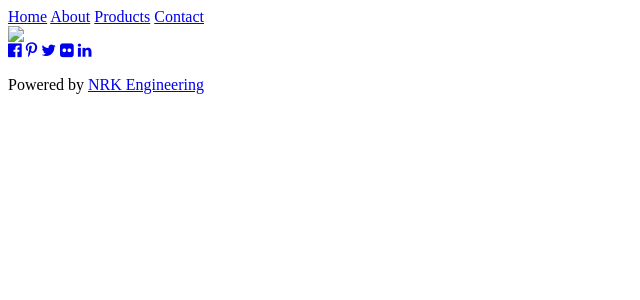
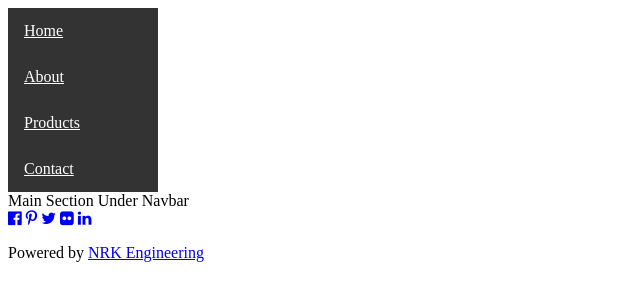
Before and after one commit to NRKEngineering/NRKEngWeb, a plain HTML site: page index.html in a window 1280 px wide. Shown: the whole page, without its empty margins (0-640 px from the left). Drawn offline with Linux system fonts and the light colour scheme; files that its build step writes are made by us from their sources.

Commit message:
Add files via upload

```diff
--- a/index.html
+++ b/index.html
@@ -1,53 +1,38 @@
 <!DOCTYPE html>
 <html>
+<!-- I See you looking at me ;) -->
+<!--
+	Cheat Sheet
+	use . for class, eg, class = myClass then do .myclass
+	use # for id, eg, id = myID, then do #myID
+-->
+
 <meta charset="UTF-8">
 <meta name="viewport" content="width=device-width, initial-scale=1">
-<!-- Will need to add own CSS link here -->
-<!-- <link rel="stylesheet" href="https://www.w3schools.com/w3css/3/w3.css"> -->
-<!-- change to this link when website registered -->
-<!-- <link rel="stylesheet" href="https://www.nrkeng.com/nrkengcss/nrkengmaincss.css">
--->
-<link rel="stylesheet" href="nrkengmaincss.css">
+<link rel="stylesheet" href="css/nrk.css">
 
 <head>
   <title>NRK Engineering</title>
 </head>
 <body>
 <!-- Navigation -->
-<nav class="w3-bar w3-black">
-  <a href="#Home" class="w3-button w3-bar-item">Home</a>
-  <a href="#About" class="w3-button w3-bar-item">About</a>
-  <a href="#Products" class="w3-button w3-bar-item">Products</a>
-  <a href="#Contact" class="w3-button w3-bar-item">Contact</a>
+<nav class="nav-bar nrk-black">
+  <a href="#Home" class="nrk-button nrk-bar-item">Home</a>
+  <a href="#About" class="nrk-button nrk-bar-item">About</a>
+  <a href="#Products" class="nrk-button nrk-bar-item">Products</a>
+  <a href="#Contact" class="nrk-button nrk-bar-item">Contact</a>
 </nav>
 <!-- Slide Show -->
-<section>
-  <img class="mySlides" src="2016-Ford-Focus-RS_hatchback-Sedan-01.jpg" style="width:70%">
-  <img class="mySlides" src="2016-ford-focus-rs-rear-drifting.jpeg" style="width:70%">
-  <img class="mySlides" src="IMG_5230.jpg" style="width:70%">
-</section>
+<mainSection class= "mainBox">
+Main Section
+</MainSection>
 
-<script>
-// Automatic Slideshow - change image every x seconds
-var myIndex = 0;
-var timeDelay = 5000 <!-- milliseconds -->
-carousel();
-
-function carousel() {
-    var i;
-    var x = document.getElementsByClassName("mySlides");
-    for (i = 0; i < x.length; i++) {
-       x[i].style.display = "none";
-    }
-    myIndex++;
-    if (myIndex > x.length) {myIndex = 1}
-    x[myIndex-1].style.display = "block";
-    setTimeout(carousel, timeDelay);
-}
-</script>
+<underNavBar class= "underNavBox">
+Under Navbar
+</underNavBar>
 
 <!-- Footer -->
-<footer class="w3-container w3-padding-64 w3-center w3-black w3-xlarge">
+<footer class="nrk-container nrk-padding-64 nrk-center nrk-black nrk-xlarge">
   <a href="#"><i class="fa fa-facebook-official"></i></a>
   <a href="#"><i class="fa fa-pinterest-p"></i></a>
   <a href="#"><i class="fa fa-twitter"></i></a>
--- /dev/null
+++ b/nrk.css
@@ -0,0 +1,60 @@
+
+
+.nav-bar {
+	margin: 0;
+	padding: 0;
+	overflow: hidden;
+	background-color: #333;
+	width: 150px;
+	text-align: centre;
+
+}
+/* Comments */
+.nrk-bar-item{
+	display: block;
+	color: white;
+	text-align: centre;
+	padding: 14px 16px;
+
+
+}
+
+.nrk-bar-item:hover{
+	background-color: DodgerBlue;
+}
+
+.nrk-button{
+
+
+}
+
+.mainBox{
+	box-sizing: border-box;
+	text-align: justify;
+	margin: 160 px auto;
+}
+
+.underNavBox{
+
+}
+
+#header {
+    padding-top: 10px;
+    padding-right: 15px;
+    padding-bottom: 6px;
+    padding-left: 15px;
+}
+
+
+
+#body{
+	background-color:whitesmoke;
+	font-family:"Georgia";
+	font-size:20px;
+	text-align: justify;
+	padding: 10px;
+}
+
+title {
+    display: none;
+}
```
